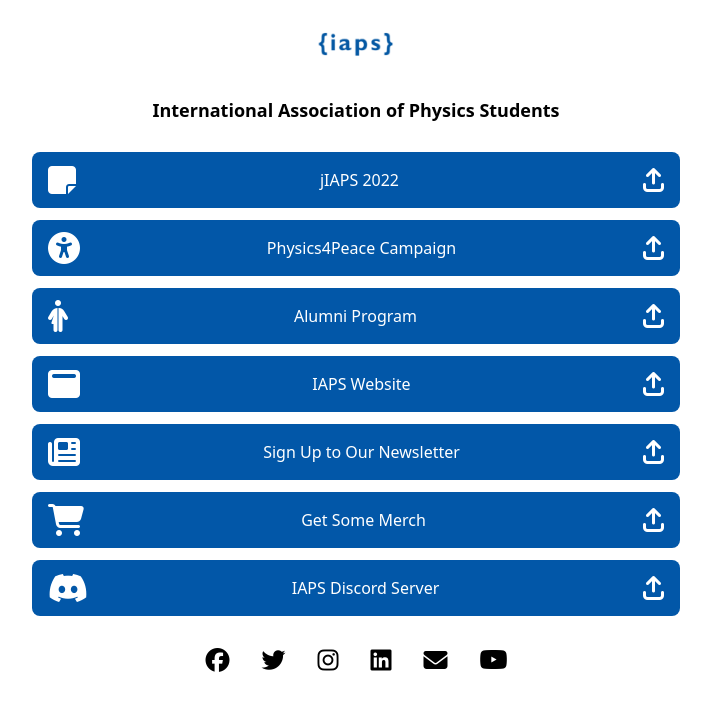
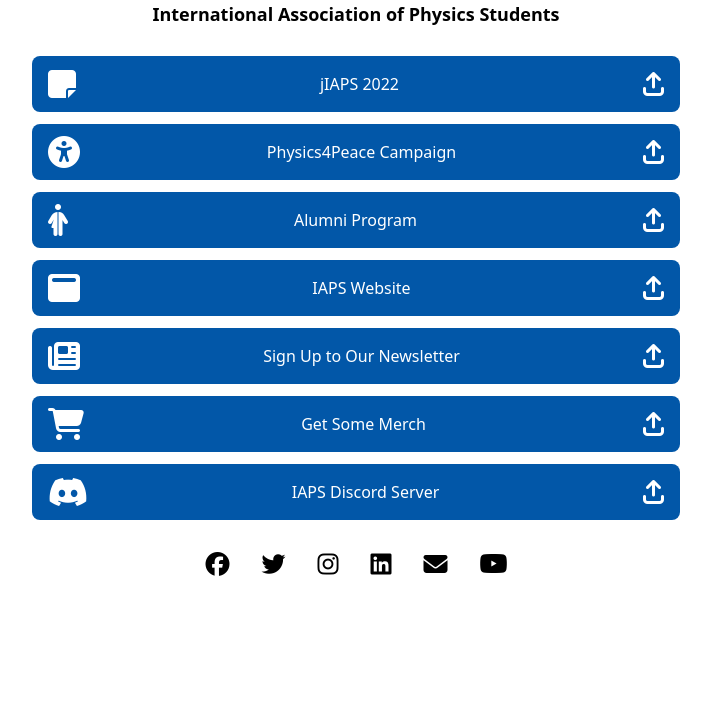
Before and after one commit to alextsagkas/Link-Tree, a React (Vite) app: page / in a window 1280 px wide. Shown: the top 710 px of the page, without its empty margins (284-995 px from the left). Built offline with nearby package versions, Linux system fonts and the light colour scheme.

Commit message:
final touches

```diff
--- a/src/App.jsx
+++ b/src/App.jsx
@@ -1,14 +1,40 @@
+import { createContext, useEffect, useState } from "react";
+
 import LinkList from "./components/LinkLists";
 import SocialMediaList from "./components/SocialMediaList";
+import ErrorMessage from "./components/ErrorMessage";
+// import Logo from "./components/Logo";
+
+export const errorContext = createContext({
+  errorMessage: "",
+  errorMessageHandler: (text) => {},
+});
 
 function App() {
+  const [errorMessage, errorMessageHandler] = useState("");
+
+  const errorCtx = {
+    errorMessage: errorMessage,
+    errorMessageHandler: errorMessageHandler,
+  };
+
+  useEffect(() => {
+    if (errorMessage != "") {
+      const timer = setTimeout(() => {
+        errorMessageHandler("");
+      }, 3000);
+      return () => clearTimeout(timer);
+    }
+  }, [errorMessage]);
+
   return (
-    <div className="bg-bgColor m-0 p-0 min-h-24 min-w-[270px]">
-      <img
-        className="block w-20 h-20 mt-1 mx-auto mb-3"
-        src="./images/iaps-logo.png"
-        alt="IAPS Logo"
-      />
+    <errorContext.Provider value={errorCtx}>
+      <div className="bg-bgColor m-0 p-0 h-full min-w-[270px]">
+        {errorMessage != "" ? (
+          <ErrorMessage errorMessage={errorMessage} />
+        ) : null}
+
+        {/* <Logo /> */}
         <div className="block mx-5 text-textColor text-lg font-bold text-center">
           International Association of Physics Students
         </div>
@@ -17,6 +43,7 @@
         </div>
         <SocialMediaList />
       </div>
+    </errorContext.Provider>
   );
 }
 
--- /dev/null
+++ b/src/components/ErrorMessage.jsx
@@ -0,0 +1,14 @@
+function ErrorMessage({ errorMessage }) {
+  return (
+    <div
+      className="mb-2 h-7 fixed z-10 top-0 left-0 right-0 opacity-90
+            animate-slideInFromTop"
+    >
+      <div className="bg-slate-200 px-2  flex-wrap text-center whitespace-normal ">
+        {errorMessage}
+      </div>
+    </div>
+  );
+}
+
+export default ErrorMessage;
--- a/src/components/LinkItem.jsx
+++ b/src/components/LinkItem.jsx
@@ -1,22 +1,48 @@
+import { useContext } from "react";
+import { errorContext } from "../App";
+
 function LinkItem({ link, text, icon }) {
+  const { errorMessage, errorMessageHandler } = useContext(errorContext);
+
+  const shareHandler = () => {
+    if (navigator.share) {
+      errorMessageHandler("");
+      navigator
+        .share({
+          url: `https://share.toogoodtogo.com/store/1006/milestones/meals-saved/`,
+        })
+        .catch(() => {
+          errorMessageHandler("Failed to share, please try again");
+        });
+    } else {
+      errorMessageHandler("The browser does not support the Web Share API");
+    }
+  };
+
   return (
-    <a
-      className="relative block mt-0 mb-3 mx-3 p-4 bg-accentColor text-bgColor
+    <ul
+      className="mt-0 mb-3 mx-3 p-4 bg-accentColor text-bgColor
       border-none rounded-lg text-base min-w-[240px]
-      hover:bg-hoverColor hover:animate-bounceIn hover:scale-105"
-      href={link}
-      target="_blank"
+      hover:bg-hoverColor hover:animate-bounceIn hover:scale-105
+      list-none m-0 flex justify-between items-center"
     >
-      <ul className="list-none p-0 m-0 flex justify-between items-center">
+      <a href={link} target="_blank">
         <li className="inline whitespace-nowrap">
           <i className={`fa-2xl ${icon}`} />
         </li>
-        <li className="inline font-medium text-center max-w-[65%]">{text}</li>
-        <li className="inline whitespace-nowrap">
-          <i className="fa-xl fa-solid fa-arrow-up-from-bracket"></i>
-        </li>
-      </ul>
-    </a>
+      </a>
+      <a href={link} target="_blank">
+        <li className="mx-3 font-medium text-center">{text}</li>
+      </a>
+      <button
+        onClick={shareHandler}
+        className="inline whitespace-nowrap "
+        type="button"
+        title="Share Link"
+      >
+        <i className="fa-xl fa-solid fa-arrow-up-from-bracket"></i>
+      </button>
+    </ul>
   );
 }
 
--- /dev/null
+++ b/src/components/Logo.jsx
@@ -0,0 +1,9 @@
+function Logo() {
+  return (
+    <img
+      className="block w-20 h-13 mx-auto mt-8 mb-3"
+      src="/images/iaps-logo.png"
+      alt="IAPS Logo"
+    />
+  );
+}
--- a/tailwind.config.cjs
+++ b/tailwind.config.cjs
@@ -24,9 +24,14 @@
           "75%": { transform: "scale(1.03)" },
           "90%": { transform: "scale(1.02)" },
         },
+        slideInFromTop: {
+          "0%": { transform: "translateY(-100%)" },
+          "100%": { transform: "translateY(0)" },
+        },
       },
       animation: {
         bounceIn: "bounceIn 0.08s",
+        slideInFromTop: "slideInFromTop 0.8s",
       },
       scale: {
         105: "1.01",
```
Also changed, not shown: public/images/iaps-logo.png. Lines whose indentation alone changed are shown as unchanged.
